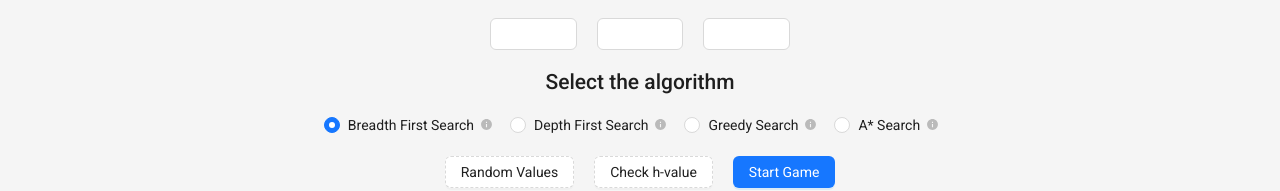
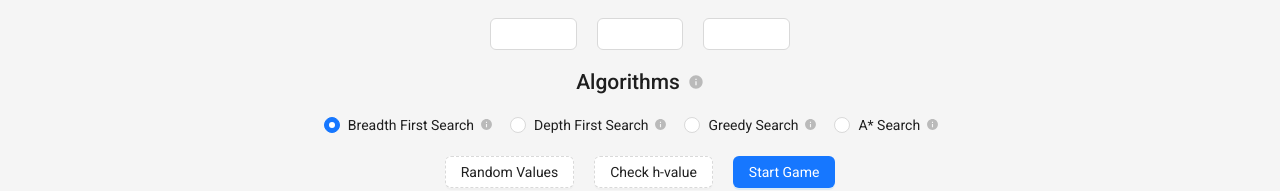
Before and after one commit to pumba-dev/8-puzzle-ai, a Vue app: page / in a window 1280 px wide. Shown: the part 229-420 px from the top of the page. Built offline with nearby package versions, Linux system fonts and the light colour scheme.

Commit message:
Feat: change the algorithms header and added tooltip info

```diff
--- a/src/components/views/HomePage.vue
+++ b/src/components/views/HomePage.vue
@@ -31,11 +31,20 @@
           </a-input>
         </div>
 
-        <h2>Select the algorithm</h2>
+        <div class="game-container__algorithms">
+          <div class="algorithms__header">
+            <h2>Algorithms</h2>
+
+            <a-tooltip
+              title="Select the algorithm you want use to do the search in state border. The heuristic used is the Manhattan Distance."
+            >
+              <img src="@/assets/info-icon.svg" />
+            </a-tooltip>
+          </div>
 
           <a-radio-group v-model:value="algorithmSetup">
             <a-radio :key="index" :value="option.value" v-for="(option, index) in algorithmOptions">
-            <div class="game-container__algorithm-option">
+              <div class="algorithms__options">
                 <span>{{ option.label }}</span>
                 <a-tooltip :title="option.explanation">
                   <img src="@/assets/info-icon.svg" />
@@ -43,6 +52,7 @@
               </div>
             </a-radio>
           </a-radio-group>
+        </div>
 
         <div class="game-container__footer-buttons">
           <a-button type="dashed" @click="genRandomGameSetup">Random Values</a-button>
@@ -318,7 +328,27 @@ function sleep(ms: number) {
         gap: 20px;
       }
 
-      .game-container__algorithm-option {
+      .game-container__algorithms {
+        display: flex;
+        flex-direction: column;
+        gap: 20px;
+        align-items: center;
+        justify-content: center;
+
+        .algorithms__header {
+          display: flex;
+          flex-direction: row;
+          gap: 8px;
+          align-items: center;
+          justify-content: center;
+
+          img {
+            width: 16px;
+            height: 16px;
+          }
+        }
+
+        .algorithms__options {
           display: flex;
           flex-direction: row;
           gap: 5px;
@@ -329,6 +359,7 @@ function sleep(ms: number) {
             width: 15px;
             height: 15px;
             padding-bottom: 2px;
+          }
         }
       }
 
```
Lines whose indentation alone changed are shown as unchanged.
